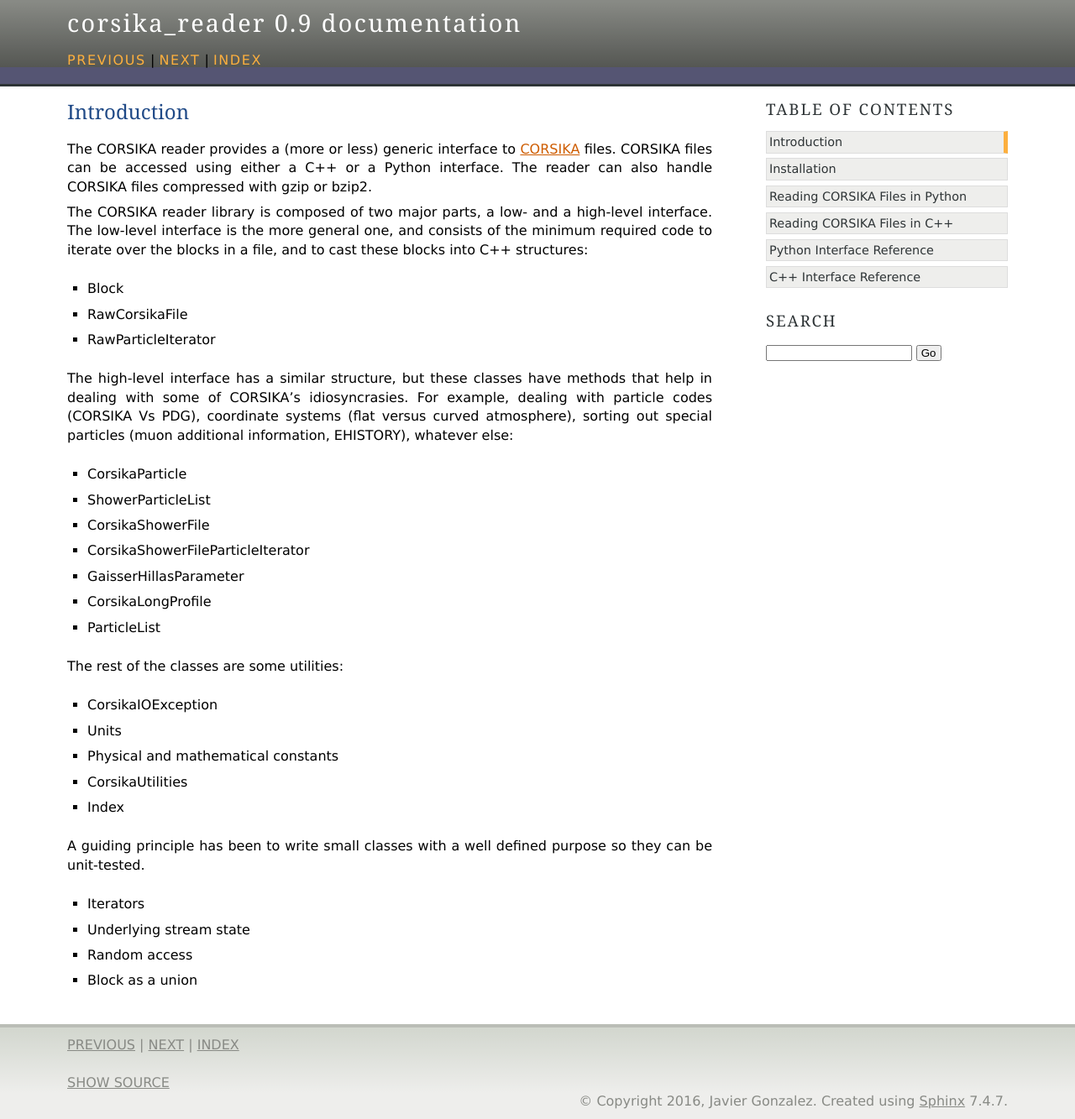
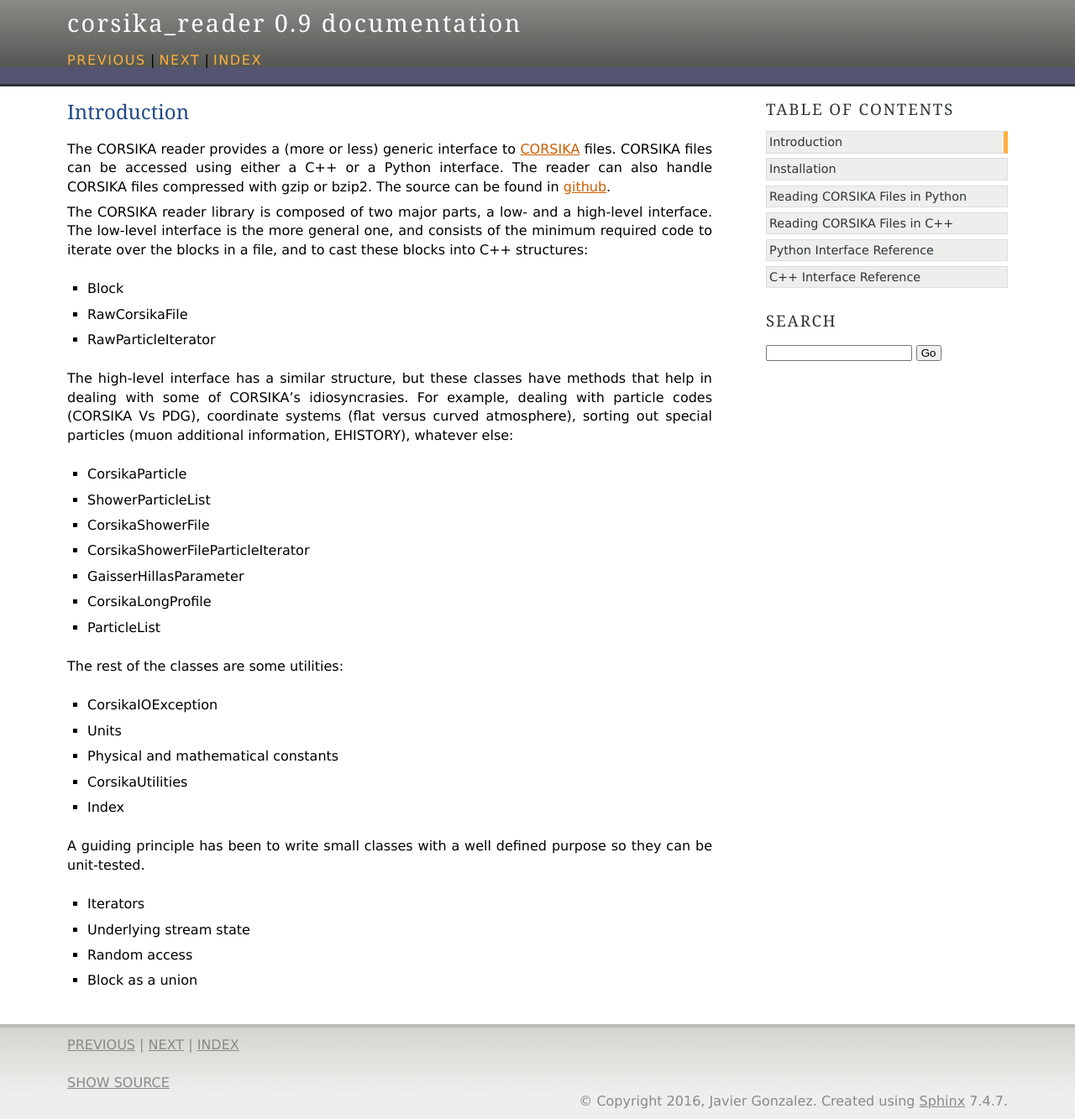
Before and after one commit to icecube/corsika_reader, a Sphinx documentation site: the page built from docs/intro.rst, in a window 1280 px wide. Shown: the whole page at 84% size. Built offline with Sphinx 7.4.7, drawn with Linux system fonts in a browser that asks for light colours.

Commit message:
link to source from docs

```diff
--- a/docs/installation.rst
+++ b/docs/installation.rst
@@ -5,7 +5,7 @@
 Installation
 =============
 
-Installation is simple::
+First `get the source <https://github.com/IceCube-SPNO/corsika_reader>`_. Installation is simple::
 
     cmake /path/to/source -DCMAKE_INSTALL_PREFIX=/path/to/install
     make
--- a/docs/intro.rst
+++ b/docs/intro.rst
@@ -5,7 +5,7 @@ Introduction
 The CORSIKA reader provides a (more or less) generic interface to
 `CORSIKA`_ files. CORSIKA files can be accessed using either a C++ or
 a Python interface. The reader can also handle CORSIKA files
-compressed with gzip or bzip2.
+compressed with gzip or bzip2. The source can be found in `github`_.
 
 The CORSIKA reader library is composed of two major parts, a low- and
 a high-level interface. The low-level interface is the more general
@@ -49,3 +49,4 @@ classes with a well defined purpose so they can be unit-tested.
 
 
 .. _`CORSIKA`: http://www.ikp.kit.edu/corsika/
+.. _`github`: https://github.com/IceCube-SPNO/corsika_reader
```
